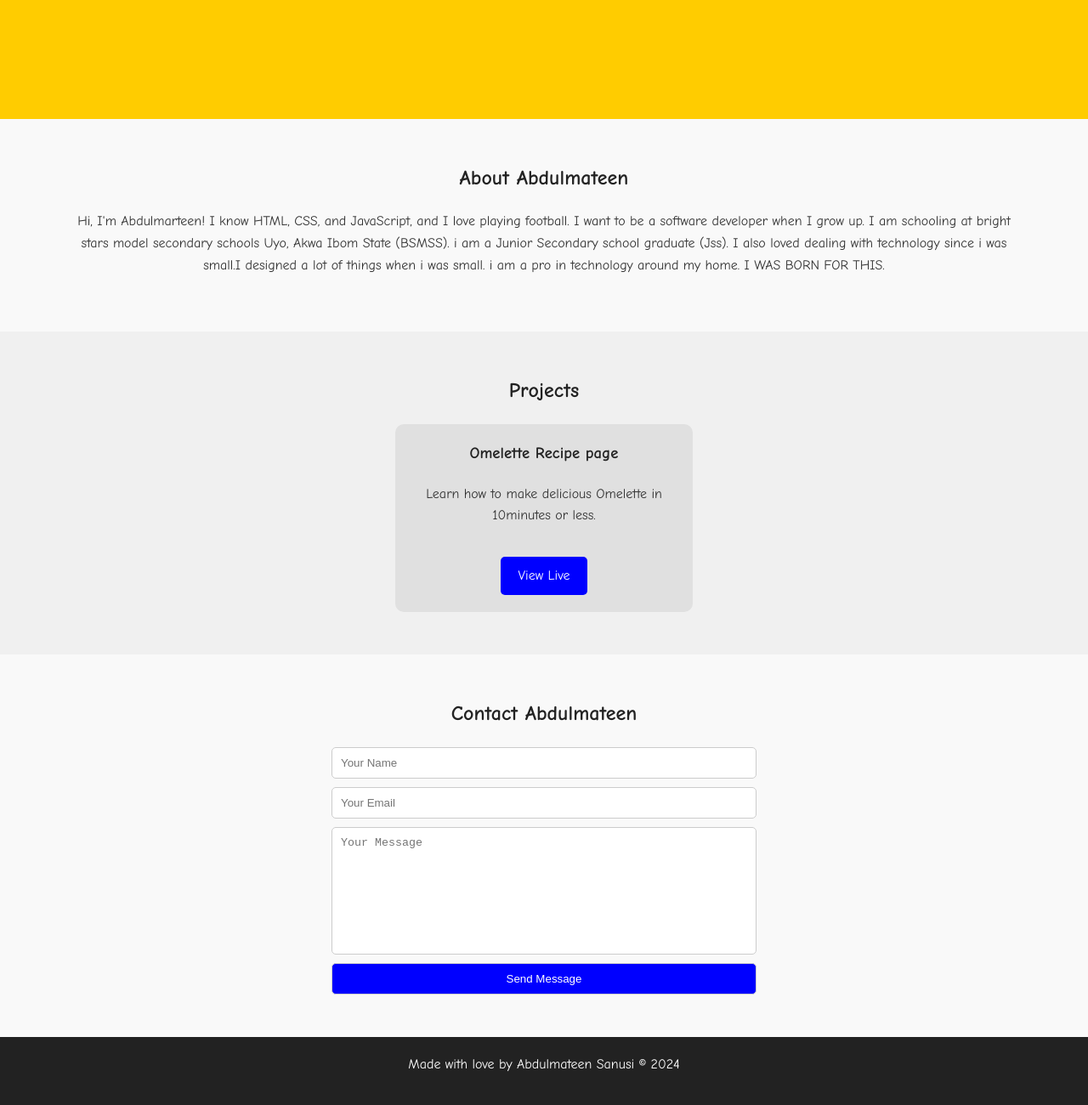
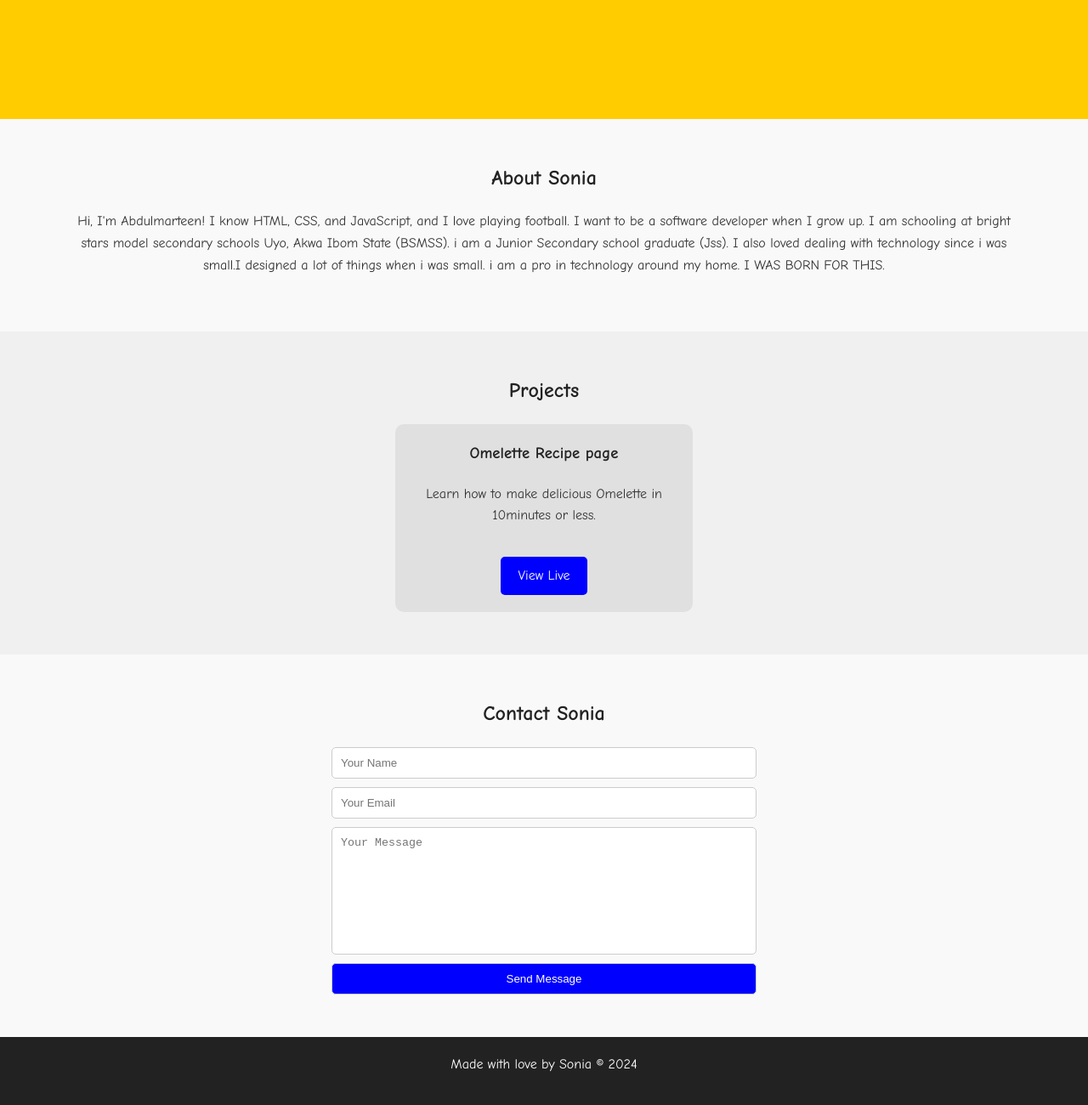
Before and after one commit to Fotress-school/Sonia, a plain HTML site: page index.html in a window 1280 px wide. Shown: the part 660-1960 px from the top of the page at 85% size. Drawn offline with Linux system fonts and the light colour scheme.

Commit message:
Update index.html

```diff
--- a/index.html
+++ b/index.html
@@ -54,7 +54,7 @@
     <!-- About Section -->
     <section id="about">
         <div class="container">
-            <h2>About Abdulmateen</h2>
+            <h2>About Sonia</h2>
             <div class="content">
                 <p>
                                         Hi, I'm Abdulmarteen! I know HTML, CSS, and JavaScript, and I love playing football. I want to be a software developer when I grow up.
@@ -88,7 +88,7 @@
     <!-- Contact Section -->
     <section id="contact">
         <div class="container">
-            <h2>Contact Abdulmateen</h2>
+            <h2>Contact Sonia</h2>
             <form>
                 <input type="text" placeholder="Your Name" required>
                 <input type="email" placeholder="Your Email" required>
@@ -101,7 +101,7 @@
     <!-- Footer Section -->
     <footer>
         <div class="container">
-            <p>Made with love by Abdulmateen Sanusi &copy; 2024</p>
+            <p>Made with love by Sonia &copy; 2024</p>
         </div>
     </footer>
     <script src="/script.js"></script>
```
